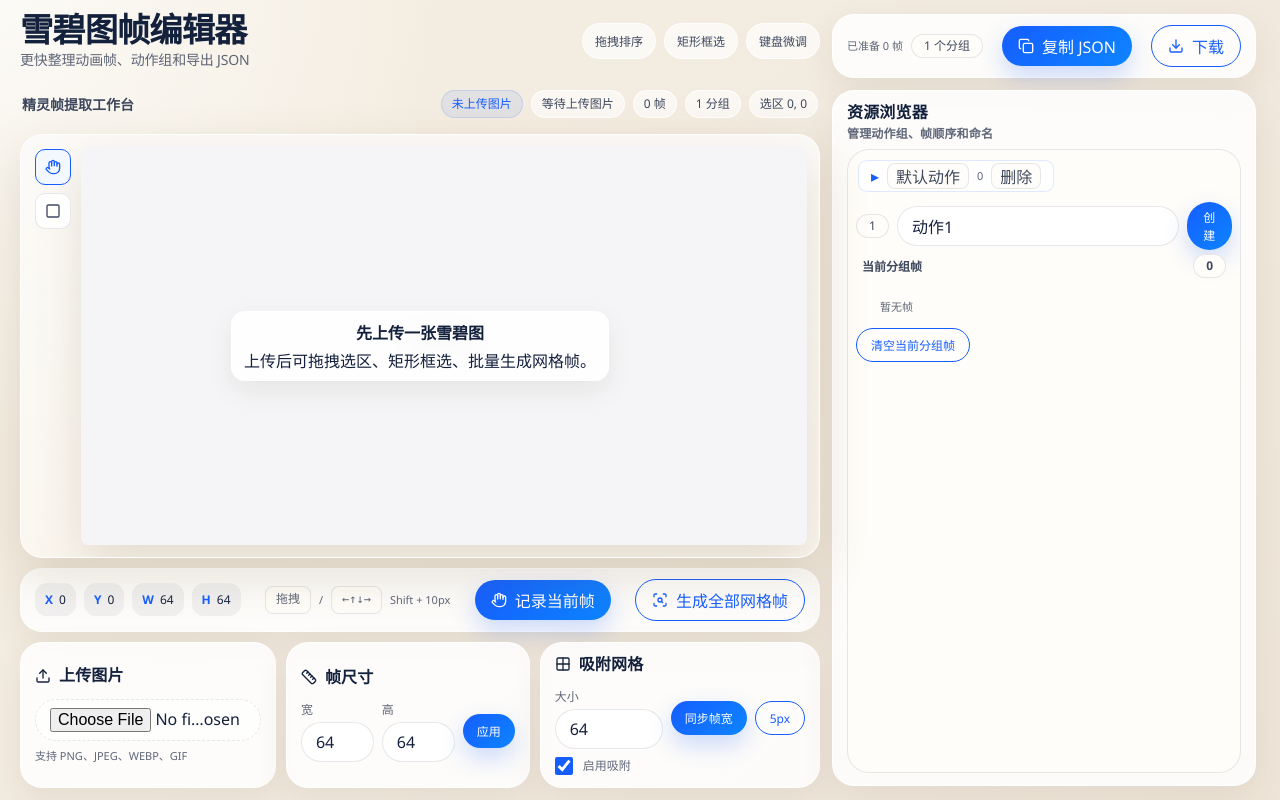
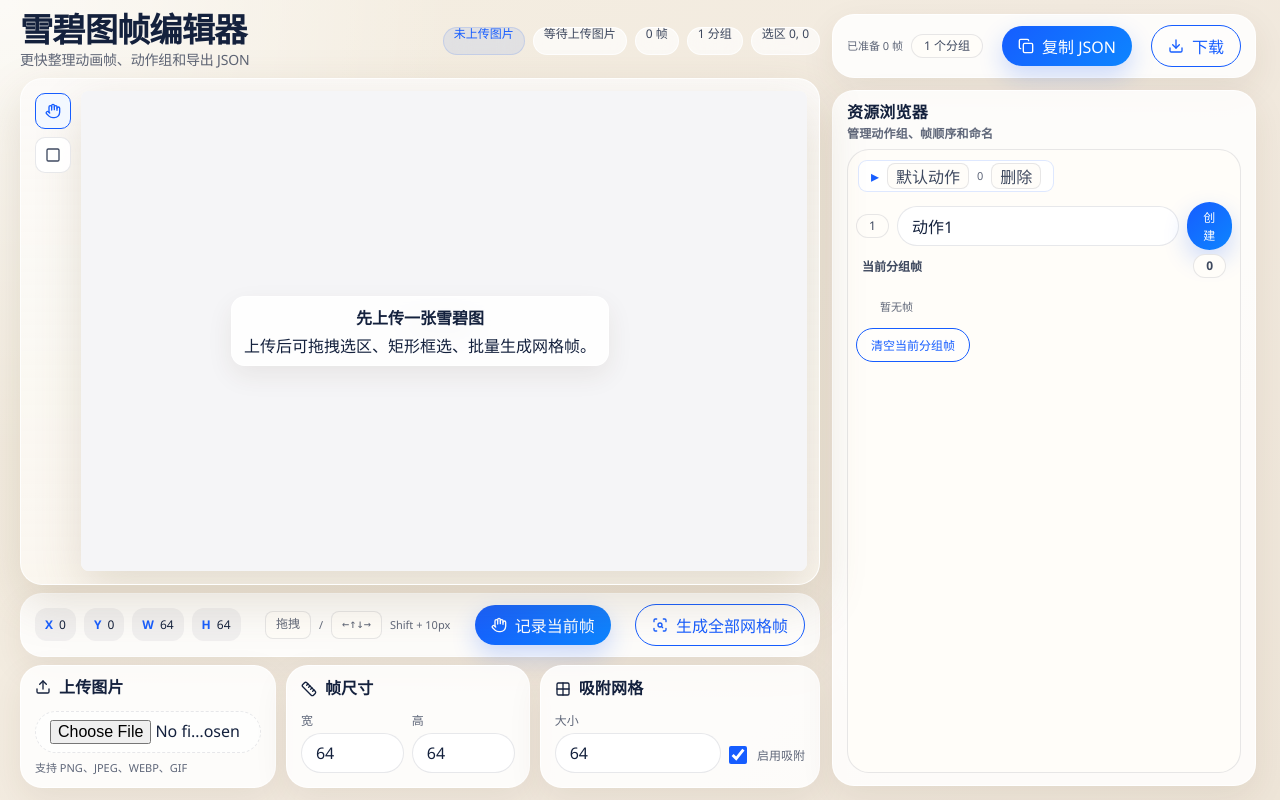
Before and after one commit to MAOVINCHAN/sprite-frame-editor, a Vue app: page / in a window 1280 px wide. Built offline with nearby package versions, Linux system fonts and the light colour scheme.

Commit message:
[UPDATE]

```diff
--- a/src/App.vue
+++ b/src/App.vue
@@ -1,7 +1,6 @@
 <script setup>
 import { provide } from "vue";
 import AppHeader from "./components/layout/AppHeader.vue";
-import ProjectOverview from "./components/layout/ProjectOverview.vue";
 import SelectionBar from "./components/layout/SelectionBar.vue";
 import ExportBar from "./components/layout/ExportBar.vue";
 import CanvasWorkspace from "./components/canvas/CanvasWorkspace.vue";
@@ -19,7 +18,6 @@ provide(SPRITE_EDITOR_KEY, editor);
   <div class="app-shell">
     <section class="main-area">
       <AppHeader />
-      <ProjectOverview />
       <CanvasWorkspace />
       <SelectionBar />
       <div class="toolbar">
--- a/src/components/cards/FrameSizeCard.vue
+++ b/src/components/cards/FrameSizeCard.vue
@@ -4,10 +4,6 @@ import { Ruler } from "lucide-vue-next";
 import { SPRITE_EDITOR_KEY } from "../../composables/useSpriteEditor";
 
 const editor = inject(SPRITE_EDITOR_KEY);
-
-function applyFrameSize() {
-  editor.setFrameSize(editor.frameW.value, editor.frameH.value);
-}
 </script>
 
 <template>
@@ -19,13 +15,26 @@ function applyFrameSize() {
     <div class="compact-row">
       <div class="field-stack">
         <label>宽</label>
-        <input v-model="editor.frameW.value" type="number" min="1" max="2000" step="1" />
+        <input
+          :value="editor.frameW.value"
+          type="number"
+          min="1"
+          max="2000"
+          step="1"
+          @change="editor.setFrameSize($event.target.value, editor.frameH.value)"
+        />
       </div>
       <div class="field-stack">
         <label>高</label>
-        <input v-model="editor.frameH.value" type="number" min="1" max="2000" step="1" />
+        <input
+          :value="editor.frameH.value"
+          type="number"
+          min="1"
+          max="2000"
+          step="1"
+          @change="editor.setFrameSize(editor.frameW.value, $event.target.value)"
+        />
       </div>
-      <button class="btn btn-small" type="button" @click="applyFrameSize">应用</button>
     </div>
   </section>
 </template>
--- a/src/components/cards/SnapGridCard.vue
+++ b/src/components/cards/SnapGridCard.vue
@@ -12,7 +12,7 @@ const editor = inject(SPRITE_EDITOR_KEY);
       <Grid2x2 :size="16" />
       <span>吸附网格</span>
     </div>
-    <div class="compact-row">
+    <div class="compact-row compact-row-spread">
       <div class="field-stack">
         <label>大小</label>
         <input
@@ -24,10 +24,7 @@ const editor = inject(SPRITE_EDITOR_KEY);
           @change="editor.setSnapGridValue($event.target.value)"
         />
       </div>
-      <button class="btn btn-small" type="button" @click="editor.syncSnapToFrame">同步帧宽</button>
-      <button class="btn btn-small btn-outline" type="button" @click="editor.setSnapToFive">5px</button>
-    </div>
-    <label class="checkbox-row">
+      <label class="checkbox-row checkbox-row-inline">
         <input
           :checked="editor.snapEnabled.value"
           type="checkbox"
@@ -35,5 +32,6 @@ const editor = inject(SPRITE_EDITOR_KEY);
         />
         <span>启用吸附</span>
       </label>
+    </div>
   </section>
 </template>
--- a/src/components/layout/AppHeader.vue
+++ b/src/components/layout/AppHeader.vue
@@ -1,3 +1,10 @@
+<script setup>
+import { inject } from "vue";
+import { SPRITE_EDITOR_KEY } from "../../composables/useSpriteEditor";
+
+const editor = inject(SPRITE_EDITOR_KEY);
+</script>
+
 <template>
   <header class="app-header">
     <div>
@@ -5,9 +12,11 @@
       <span class="app-subtitle">更快整理动画帧、动作组和导出 JSON</span>
     </div>
     <div class="header-pill-row">
-      <span class="header-pill">拖拽排序</span>
-      <span class="header-pill">矩形框选</span>
-      <span class="header-pill">键盘微调</span>
+      <span class="header-pill header-pill-primary">{{ editor.imageSummary.value }}</span>
+      <span class="header-pill">{{ editor.imageName.value || "等待上传图片" }}</span>
+      <span class="header-pill">{{ editor.totalFrames.value }} 帧</span>
+      <span class="header-pill">{{ editor.groups.value.length }} 分组</span>
+      <span class="header-pill">选区 {{ editor.selection.x }}, {{ editor.selection.y }}</span>
     </div>
   </header>
 </template>
--- a/src/components/layout/ProjectOverview.vue
+++ /dev/null
@@ -1,19 +0,0 @@
-<script setup>
-import { inject } from "vue";
-import { SPRITE_EDITOR_KEY } from "../../composables/useSpriteEditor";
-
-const editor = inject(SPRITE_EDITOR_KEY);
-</script>
-
-<template>
-  <section class="overview-strip">
-    <span class="overview-title">精灵帧提取工作台</span>
-    <div class="overview-tags">
-      <span class="overview-tag overview-tag-primary">{{ editor.imageSummary.value }}</span>
-      <span class="overview-tag">{{ editor.imageName.value || "等待上传图片" }}</span>
-      <span class="overview-tag">{{ editor.totalFrames.value }} 帧</span>
-      <span class="overview-tag">{{ editor.groups.value.length }} 分组</span>
-      <span class="overview-tag">选区 {{ editor.selection.x }}, {{ editor.selection.y }}</span>
-    </div>
-  </section>
-</template>
--- a/src/composables/useSpriteEditor.js
+++ b/src/composables/useSpriteEditor.js
@@ -150,16 +150,6 @@ export function useSpriteEditor() {
 
   function setSnapEnabled(value) {
     snapEnabled.value = Boolean(value);
-    refreshSelectionPosition();
-  }
-
-  function syncSnapToFrame() {
-    snapGridSize.value = frameW.value;
-    refreshSelectionPosition();
-  }
-
-  function setSnapToFive() {
-    snapGridSize.value = 5;
     refreshSelectionPosition();
   }
 
@@ -368,8 +358,6 @@ export function useSpriteEditor() {
     setFrameSize,
     setSnapGridValue,
     setSnapEnabled,
-    syncSnapToFrame,
-    setSnapToFive,
     setActiveTool,
     handleImageUpload,
     addGroup,
--- a/src/styles.css
+++ b/src/styles.css
@@ -60,7 +60,7 @@ select {
   display: flex;
   flex-direction: column;
   min-width: 0;
-  gap: 10px;
+  gap: 8px;
   height: 100vh;
   padding: 12px 12px 12px clamp(12px, 2vw, 20px);
   background: transparent;
@@ -81,7 +81,7 @@ select {
   align-items: center;
   justify-content: space-between;
   gap: 16px;
-  padding: 0 0 4px;
+  padding: 0;
   white-space: nowrap;
 }
 
@@ -108,54 +108,18 @@ select {
 }
 
 .header-pill {
-  padding: 8px 12px;
+  min-height: 28px;
+  padding: 0 10px;
   color: var(--color-muted-strong);
   background: rgba(255, 255, 255, 0.66);
   border: 1px solid rgba(255, 255, 255, 0.85);
   border-radius: var(--radius-pill);
   font-size: 12px;
+  line-height: 1;
   backdrop-filter: blur(12px);
 }
 
-.overview-strip {
-  display: flex;
-  align-items: center;
-  justify-content: space-between;
-  gap: 12px;
-  min-height: 40px;
-  padding: 4px 2px;
-}
-
-.overview-title {
-  flex: 0 0 auto;
-  font-family: var(--font-display);
-  font-size: 14px;
-  font-weight: 650;
-  color: var(--color-muted-strong);
-}
-
-.overview-tags {
-  display: flex;
-  align-items: center;
-  justify-content: flex-end;
-  gap: 8px;
-  flex-wrap: wrap;
-}
-
-.overview-tag {
-  display: inline-flex;
-  align-items: center;
-  min-height: 28px;
-  padding: 0 10px;
-  color: var(--color-muted-strong);
-  background: rgba(255, 255, 255, 0.62);
-  border: 1px solid rgba(255, 255, 255, 0.86);
-  border-radius: var(--radius-pill);
-  font-size: 12px;
-  line-height: 1;
-}
-
-.overview-tag-primary {
+.header-pill-primary {
   color: var(--color-action-blue);
   background: rgba(22, 93, 255, 0.08);
   border-color: rgba(22, 93, 255, 0.14);
@@ -360,6 +324,10 @@ select {
   gap: 8px;
 }
 
+.compact-row-spread {
+  justify-content: space-between;
+}
+
 .field-stack {
   display: flex;
   flex: 1;
@@ -403,6 +371,13 @@ input:focus {
   display: flex;
   align-items: center;
   gap: 10px;
+}
+
+.checkbox-row-inline {
+  flex: 0 0 auto;
+  white-space: nowrap;
+  align-self: flex-end;
+  min-height: 36px;
 }
 
 .checkbox-row input[type="checkbox"] {
@@ -726,7 +701,7 @@ kbd {
 
 @media (max-width: 833px) {
   .app-header,
-  .overview-strip {
+  .header-pill-row {
     flex-direction: column;
     align-items: flex-start;
   }
@@ -745,10 +720,6 @@ kbd {
     top: 10px;
   }
 
-  .overview-tags {
-    justify-content: flex-start;
-  }
-
   .list-item {
     flex-wrap: wrap;
   }
```
Also changed, not shown: 4 other files (tests, documents, lock files or other folders). Lines whose indentation alone changed are shown as unchanged.
